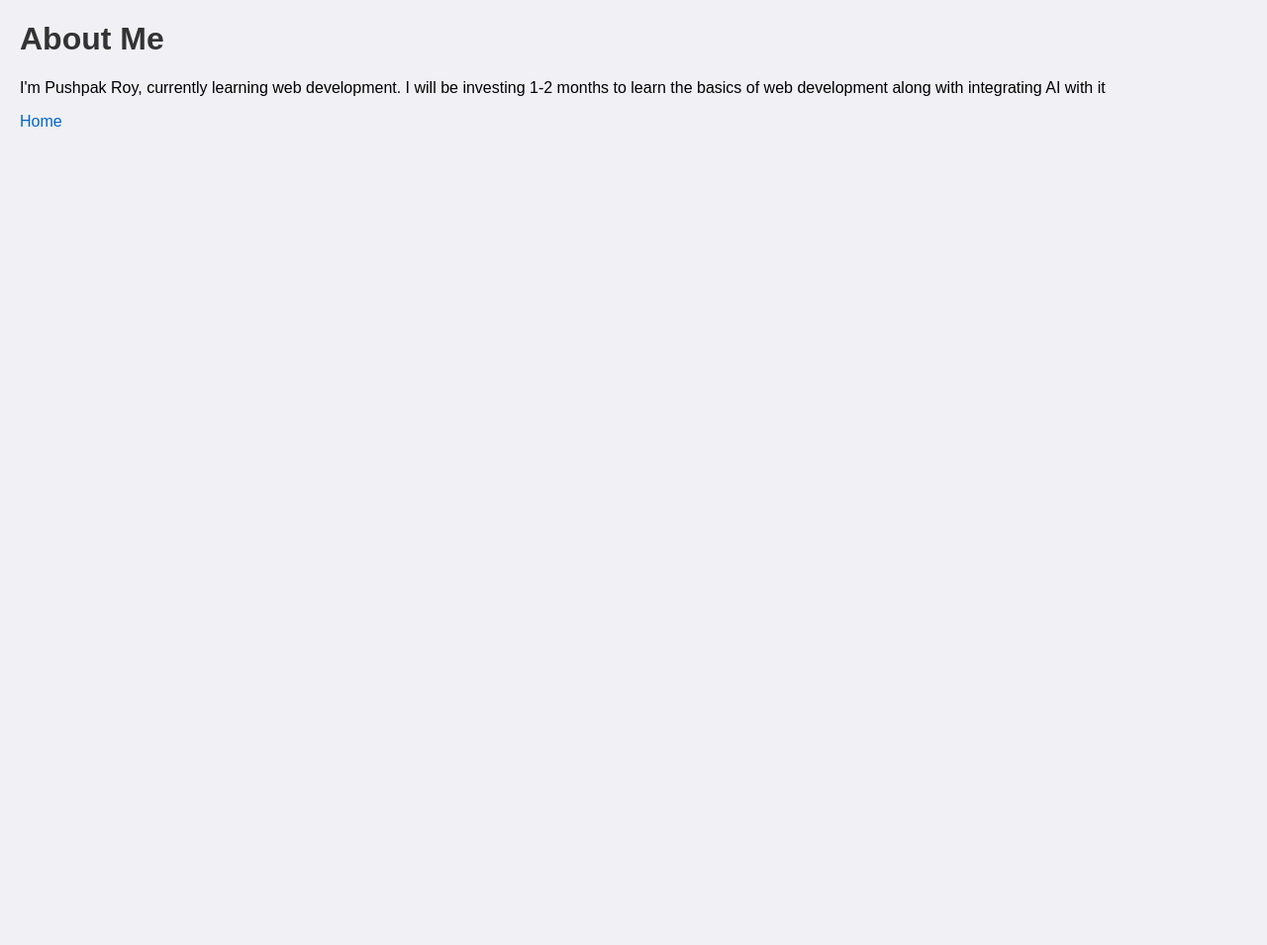
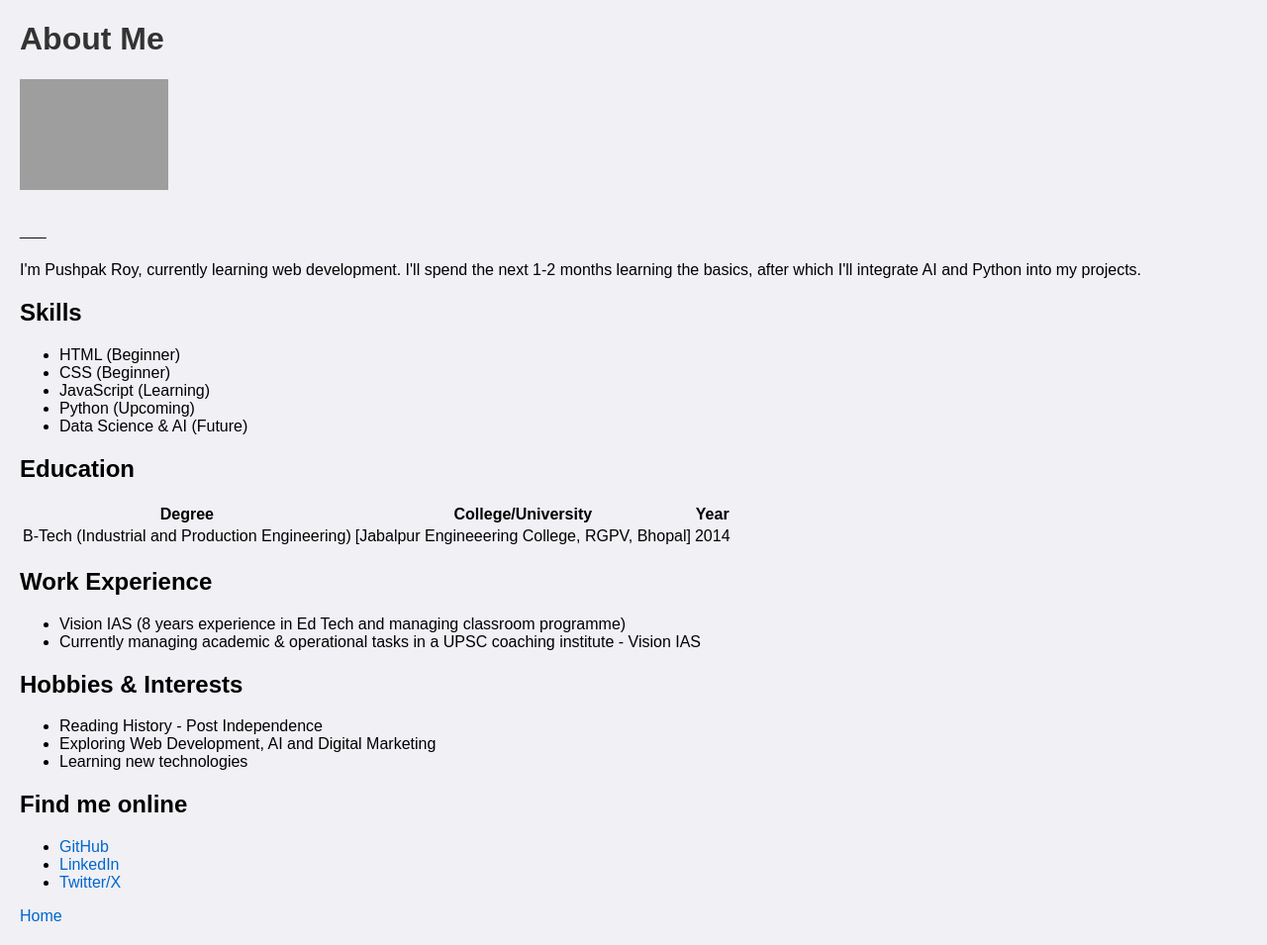
Before and after one commit to Kumar-Roy26/my_website, a plain HTML site: page about.html in a window 1280 px wide. Shown: the whole page at 99% size. Before the commit the page ends 800 px from the top, so only its background shows below. Drawn offline with Linux system fonts and the light colour scheme; grey boxes are pictures that could not be loaded.

Commit message:
Added basic details like Bio, Picture, linked Social Media, etc.

```diff
--- a/about.html
+++ b/about.html
@@ -3,16 +3,90 @@
 
 <head>
     <meta charset="UTF-8">
-    <title>About Pushpak</title>
+    <title>About Pushpak Roy</title>
     <link rel="stylesheet" href="styles.css">
 </head>
 
 <body>
-    <h1>About Me</h1>
-    <p>I'm Pushpak Roy, currently learning web development.
-        I will be investing 1-2 months to learn the basics of web development along with integrating AI with it
-    </p>
-    <a href="index.html">Home</a>
+    <header>
+        <h1>About Me</h1>
+    </header>
+
+    <!-- Profile Picture -->
+    <section>
+        <img src="My_photo.jpg" alt="Pushpak Roy" width="150">
+    </section>
+
+    <!-- Short Bio -->
+    <section>
+        <h2>__</h2>
+        <p>
+            I'm Pushpak Roy, currently learning web development. I'll spend the next 1-2 months learning the basics,
+            after which I'll integrate AI and Python into my projects.
+        </p>
+    </section>
+
+    <!-- Skills Section -->
+    <section>
+        <h2>Skills</h2>
+        <ul>
+            <li>HTML (Beginner)</li>
+            <li>CSS (Beginner)</li>
+            <li>JavaScript (Learning)</li>
+            <li>Python (Upcoming)</li>
+            <li>Data Science & AI (Future)</li>
+        </ul>
+    </section>
+
+    <!-- Education -->
+    <section>
+        <h2>Education</h2>
+        <table>
+            <tr>
+                <th>Degree</th>
+                <th>College/University</th>
+                <th>Year</th>
+            </tr>
+            <tr>
+                <td>B-Tech (Industrial and Production Engineering)</td>
+                <td>[Jabalpur Engineeering College, RGPV, Bhopal]</td>
+                <td>2014</td>
+            </tr>
+        </table>
+    </section>
+
+    <!-- Work Experience -->
+    <section>
+        <h2>Work Experience</h2>
+        <ul>
+            <li>Vision IAS (8 years experience in Ed Tech and managing classroom programme)</li>
+            <li>Currently managing academic & operational tasks in a UPSC coaching institute - Vision IAS</li>
+        </ul>
+    </section>
+
+    <!-- Hobbies/Interests -->
+    <section>
+        <h2>Hobbies & Interests</h2>
+        <ul>
+            <li>Reading History - Post Independence</li>
+            <li>Exploring Web Development, AI and Digital Marketing</li>
+            <li>Learning new technologies</li>
+        </ul>
+    </section>
+
+    <!-- Social Links -->
+    <section>
+        <h2>Find me online</h2>
+        <ul>
+            <li><a href="https://github.com/Kumar-Roy26">GitHub</a></li>
+            <li><a href="https://www.linkedin.com/in/pushpak-kumar-roy-4abab3241/">LinkedIn</a></li>
+            <li><a href="https://x.com/pushpak_kr">Twitter/X</a></li>
+        </ul>
+    </section>
+
+    <footer>
+        <a href="index.html">Home</a>
+    </footer>
 </body>
 
 </html>
```
Also changed, not shown: 2 other files.
